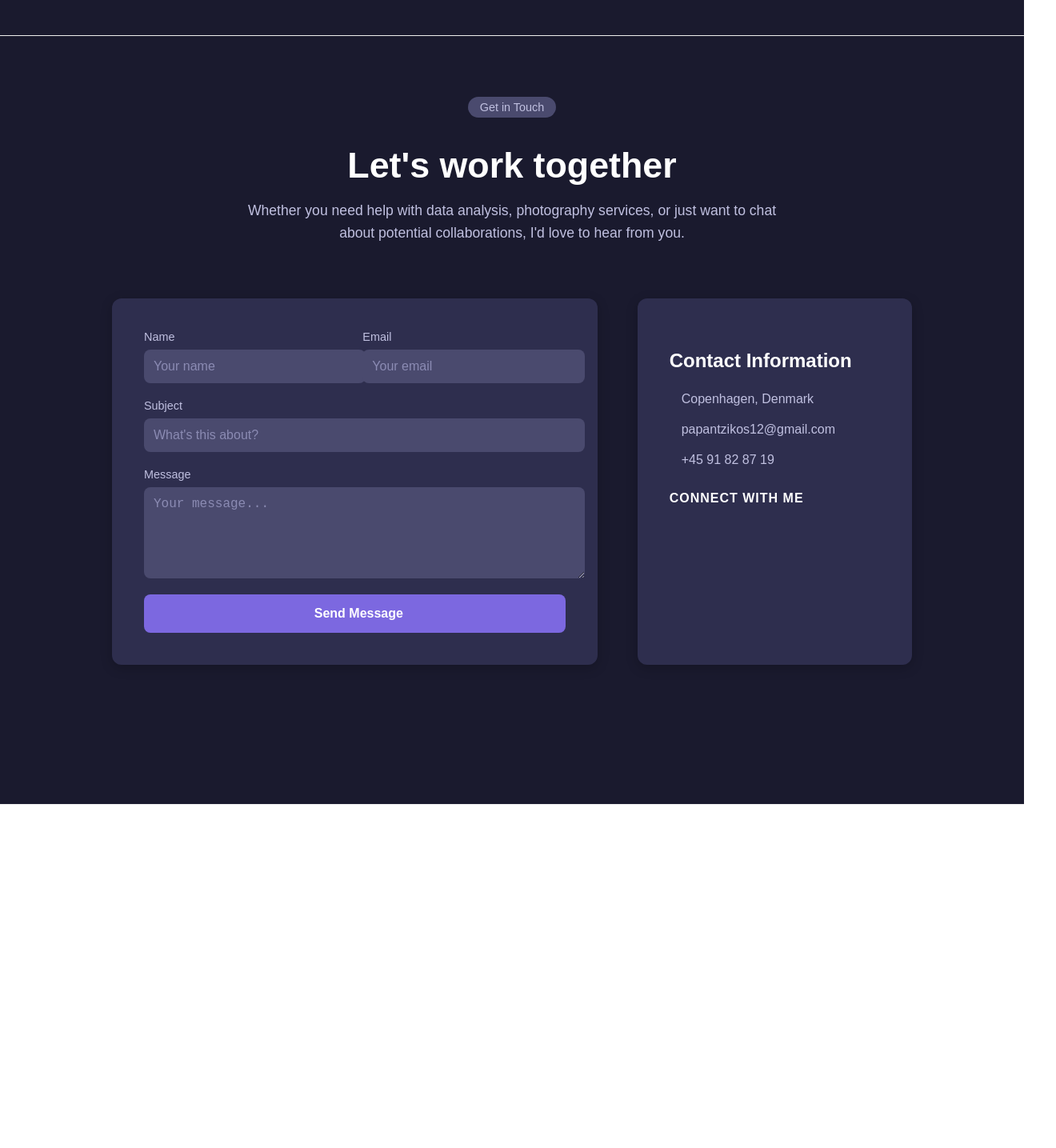
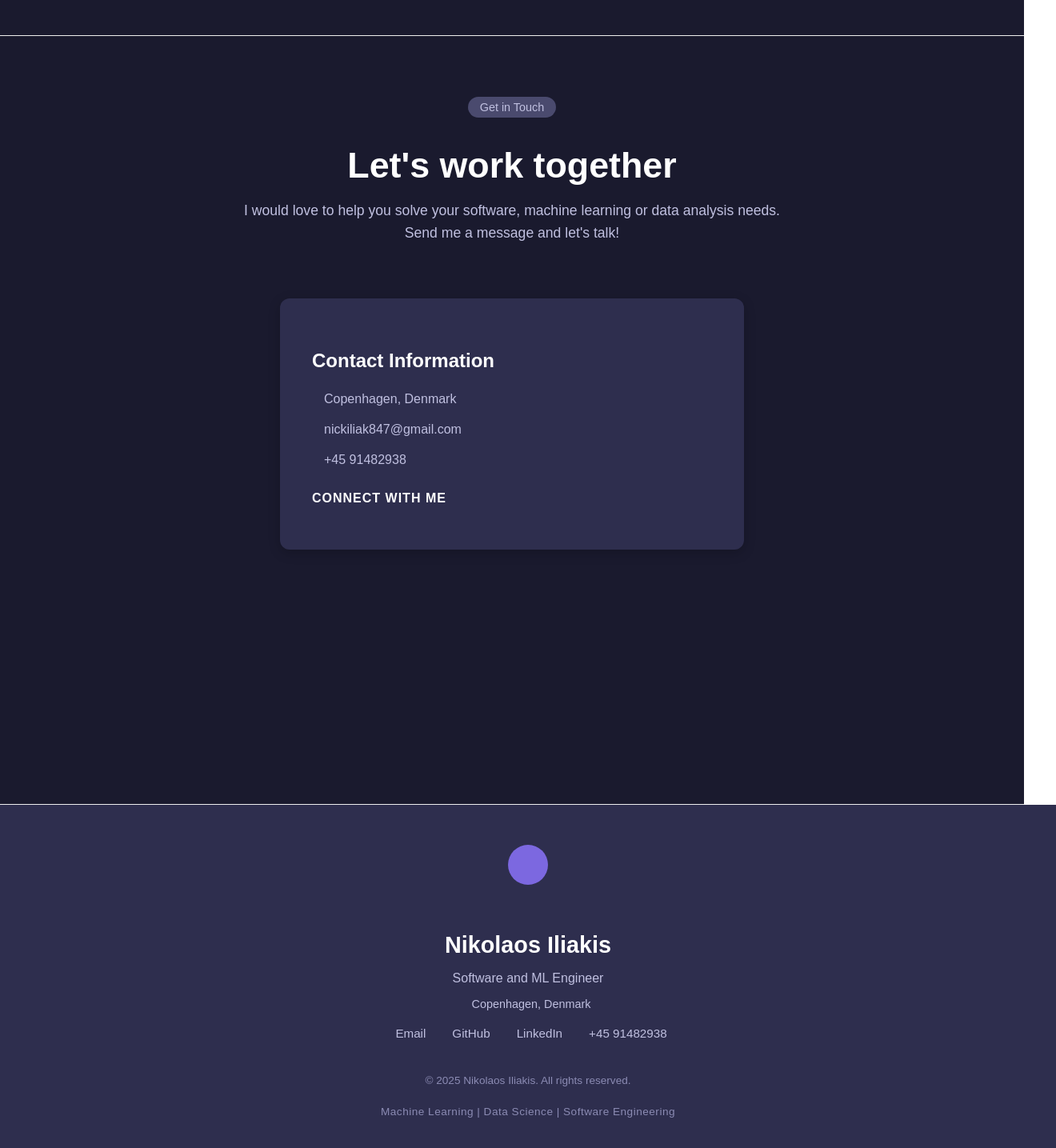
Before and after one commit to nickiliak/My-Portfolio, a React (Create React App) app in the folder frontend/: page / in a window 1280 px wide. Shown: the part 2911-4346 px from the top of the page at 80% size, 1320 px wide, since content can reach past the window. Before the commit the page ends 3917 px from the top, so only its background shows below. Built offline with nearby package versions, Linux system fonts and the light colour scheme.

Commit message:
Contact section done

```diff
--- a/frontend/src/components/Contact.css
+++ b/frontend/src/components/Contact.css
@@ -38,94 +38,26 @@
 }
 
 .contact-container {
-  display: flex;
-  gap: 50px;
+  display: flex; /* Keep flex for potential future expansion, or remove if only one item always */
+  justify-content: center; /* Center the single card */
+  gap: 50px; /* Keep gap in case of future expansion */
   max-width: 1000px;
   width: 100%;
 }
 
-.contact-form-container {
-  flex: 2;
+/* Remove .contact-form-container and related styles if no longer needed */
+/* .contact-form-container { flex: 2; ... } */
+/* .contact-form, .form-group-row, .form-group, .contact-form input, etc. should be removed or commented out */
+
+.contact-info-card {
+  flex: none; /* Reset flex if it was taking specific proportion */
+  width: 100%; /* Make it take full width of its container */
+  max-width: 500px; /* Constrain its max-width for better aesthetics */
   background-color: #2e2e4e;
   border-radius: 12px;
   padding: 40px;
   box-shadow: 0 4px 15px rgba(0, 0, 0, 0.2);
-}
-
-.contact-form {
-  display: flex;
-  flex-direction: column;
-  gap: 20px;
-}
-
-.form-group-row {
-  display: flex;
-  gap: 20px;
-}
-
-.form-group {
-  display: flex;
-  flex-direction: column;
-  flex: 1;
-}
-
-.form-group label {
-  font-size: 0.9rem;
-  color: #c0c0e0;
-  margin-bottom: 8px;
-}
-
-.contact-form input,
-.contact-form textarea {
-  width: 100%;
-  padding: 12px;
-  background-color: #4a4a6e;
-  border: none;
-  border-radius: 8px;
-  color: #fff;
-  font-size: 1rem;
-  resize: vertical;
-  transition: background-color 0.3s;
-}
-
-.contact-form input::placeholder,
-.contact-form textarea::placeholder {
-  color: #8b8bb3;
-}
-
-.contact-form input:focus,
-.contact-form textarea:focus {
-  outline: none;
-  background-color: #5d5d88;
-}
-
-.send-message-button {
-  background-color: #7c68e0;
-  color: #fff;
-  padding: 15px 25px;
-  border: none;
-  border-radius: 8px;
-  font-size: 1rem;
-  font-weight: 600;
-  cursor: pointer;
-  transition: background-color 0.3s, transform 0.2s;
-  display: flex;
-  align-items: center;
-  justify-content: center;
-  gap: 10px;
-}
-
-.send-message-button:hover {
-  background-color: #624dbd;
-  transform: translateY(-2px);
-}
-
-.contact-info-card {
-  flex: 1;
-  background-color: #2e2e4e;
-  border-radius: 12px;
-  padding: 40px;
-  box-shadow: 0 4px 15px rgba(0, 0, 0, 0.2);
+  text-align: left; /* Adjust text alignment within the card */
 }
 
 .contact-info-card h3 {
@@ -179,14 +111,119 @@
   transform: translateY(-2px);
 }
 
+/* NEW FOOTER STYLES */
+.footer-section {
+  background-color: #2e2e4e; /* Darker background for the footer */
+  padding: 50px 20px 30px; /* Adjusted padding */
+  display: flex;
+  flex-direction: column;
+  align-items: center;
+  text-align: center;
+  color: #b0b0d0;
+  width: 100%; /* Ensure footer spans full width */
+}
+
+.scroll-to-top {
+  background-color: #7c68e0;
+  color: #fff;
+  border: none;
+  border-radius: 50%; /* Make it circular */
+  width: 50px;
+  height: 50px;
+  display: flex;
+  justify-content: center;
+  align-items: center;
+  font-size: 1.5rem;
+  cursor: pointer;
+  transition: background-color 0.3s, transform 0.2s;
+  margin-bottom: 30px; /* Space below the button */
+}
+
+.scroll-to-top:hover {
+  background-color: #624dbd;
+  transform: translateY(-3px);
+}
+
+.footer-details h3 {
+  font-size: 1.8rem;
+  color: #fff;
+  margin-bottom: 5px;
+  font-weight: 600;
+}
+
+.footer-title {
+  font-size: 1rem;
+  color: #c0c0e0;
+  margin-bottom: 10px;
+}
+
+.footer-location {
+  font-size: 0.9rem;
+  color: #c0c0e0;
+  display: flex;
+  align-items: center;
+  justify-content: center;
+  gap: 8px;
+  margin-bottom: 20px;
+}
+
+.footer-location i {
+  color: #7c68e0;
+  font-size: 1rem;
+}
+
+.footer-contact-links {
+  display: flex;
+  flex-wrap: wrap; /* Allow wrapping on small screens */
+  justify-content: center;
+  gap: 25px;
+  margin-bottom: 30px;
+}
+
+.footer-contact-links a,
+.footer-contact-links span {
+  color: #c0c0e0;
+  text-decoration: none;
+  font-size: 0.95rem;
+  display: flex;
+  align-items: center;
+  gap: 8px;
+  transition: color 0.2s;
+}
+
+.footer-contact-links a:hover {
+  color: #7c68e0;
+}
+
+.footer-contact-links i {
+  color: #7c68e0;
+}
+
+.footer-copyright {
+  font-size: 0.85rem;
+  color: #8b8bb3;
+  margin-bottom: 10px;
+}
+
+.footer-tags {
+  font-size: 0.85rem;
+  color: #8b8bb3;
+  letter-spacing: 0.5px;
+}
+
+
 /* Media Queries for responsiveness */
 @media (max-width: 768px) {
   .contact-container {
-    flex-direction: column;
+    flex-direction: column; /* This was already set for contact-container */
     gap: 30px;
   }
-  .form-group-row {
-    flex-direction: column;
-    gap: 20px;
+  /* Remove .form-group-row and other form-related media queries */
+  .contact-info-card {
+    padding: 30px; /* Slightly less padding on smaller screens */
+  }
+  .footer-contact-links {
+    flex-direction: column; /* Stack contact links vertically */
+    gap: 15px;
   }
 }
--- a/frontend/src/components/Contact.js
+++ b/frontend/src/components/Contact.js
@@ -2,42 +2,25 @@ import React from "react";
 import "./Contact.css";
 
 export default function Contact() {
+  const scrollToTop = () => {
+    window.scrollTo({
+      top: 0,
+      behavior: "smooth"
+    });
+  };
+
   return (
+    <>
       <section id="contact" className="contact-section">
         <div className="contact-header-content">
           <span className="section-tag">Get in Touch</span>
           <h2>Let's work together</h2>
           <p className="contact-intro">
-          Whether you need help with data analysis, photography services, or just want
-          to chat about potential collaborations, I'd love to hear from you.
+            I would love to help you solve your software, machine learning or data analysis needs. Send me a message and let's talk!
           </p>
         </div>
         <div className="contact-container">
-        <div className="contact-form-container">
-          <form className="contact-form">
-            <div className="form-group-row">
-              <div className="form-group">
-                <label htmlFor="name">Name</label>
-                <input type="text" id="name" placeholder="Your name" />
-              </div>
-              <div className="form-group">
-                <label htmlFor="email">Email</label>
-                <input type="email" id="email" placeholder="Your email" />
-              </div>
-            </div>
-            <div className="form-group">
-              <label htmlFor="subject">Subject</label>
-              <input type="text" id="subject" placeholder="What's this about?" />
-            </div>
-            <div className="form-group">
-              <label htmlFor="message">Message</label>
-              <textarea id="message" rows="5" placeholder="Your message..."></textarea>
-            </div>
-            <button type="submit" className="send-message-button">
-              <i className="fa-solid fa-paper-plane"></i> Send Message
-            </button>
-          </form>
-        </div>
+          {/* We are removing the contact-form-container */}
           <div className="contact-info-card">
             <h3>Contact Information</h3>
             <ul>
@@ -47,27 +30,54 @@ export default function Contact() {
               </li>
               <li>
                 <i className="fa-solid fa-envelope"></i>
-              <span>papantzikos12@gmail.com</span>
+                <span>nickiliak847@gmail.com</span>
               </li>
               <li>
                 <i className="fa-solid fa-phone"></i>
-              <span>+45 91 82 87 19</span>
+                <span>+45 91482938</span>
               </li>
             </ul>
             <h4>Connect with me</h4>
             <div className="social-links">
-            <a href="https://linkedin.com" target="_blank" rel="noopener noreferrer">
+              <a href="https://linkedin.com/in/nikolaos-iliakis" target="_blank" rel="noopener noreferrer">
                 <i className="fa-brands fa-linkedin"></i>
               </a>
-            <a href="https://instagram.com" target="_blank" rel="noopener noreferrer">
+              <a href="https://instagram.com/your-instagram" target="_blank" rel="noopener noreferrer">
                 <i className="fa-brands fa-instagram"></i>
               </a>
-            <a href="https://github.com" target="_blank" rel="noopener noreferrer">
+              <a href="https://github.com/nickiliak" target="_blank" rel="noopener noreferrer">
                 <i className="fa-brands fa-github"></i>
               </a>
             </div>
           </div>
         </div>
       </section>
+
+      {/* NEW FOOTER SECTION */}
+      <footer className="footer-section">
+        <button onClick={scrollToTop} className="scroll-to-top">
+          <i className="fa-solid fa-chevron-up"></i>
+        </button>
+        <div className="footer-details">
+          <h3>Nikolaos Iliakis</h3>
+          <p className="footer-title">Software and ML Engineer</p>
+          <p className="footer-location">
+            <i className="fa-solid fa-map-marker-alt"></i> Copenhagen, Denmark
+          </p>
+          <div className="footer-contact-links">
+            <a href="mailto:nickiliak847@gmail.com"><i className="fa-solid fa-envelope"></i> Email</a>
+            <a href="https://github.com/nickiliak" target="_blank" rel="noopener noreferrer"><i className="fa-brands fa-github"></i> GitHub</a>
+            <a href="https://www.linkedin.com/in/nikolaosiliakis/" target="_blank" rel="noopener noreferrer"><i className="fa-brands fa-linkedin"></i> LinkedIn</a>
+            <span><i className="fa-solid fa-phone"></i> +45 91482938</span>
+          </div>
+        </div>
+        <p className="footer-copyright">
+          © {new Date().getFullYear()} Nikolaos Iliakis. All rights reserved.
+        </p>
+        <p className="footer-tags">
+          Machine Learning | Data Science | Software Engineering
+        </p>
+      </footer>
+    </>
   );
 }
--- a/frontend/src/index.css
+++ b/frontend/src/index.css
@@ -1,5 +1,5 @@
 body {
-  margin: 0;
+  margin: 10;
   font-family: -apple-system, BlinkMacSystemFont, 'Segoe UI', 'Roboto', 'Oxygen',
     'Ubuntu', 'Cantarell', 'Fira Sans', 'Droid Sans', 'Helvetica Neue',
     sans-serif;
```
Lines whose indentation alone changed are shown as unchanged.
